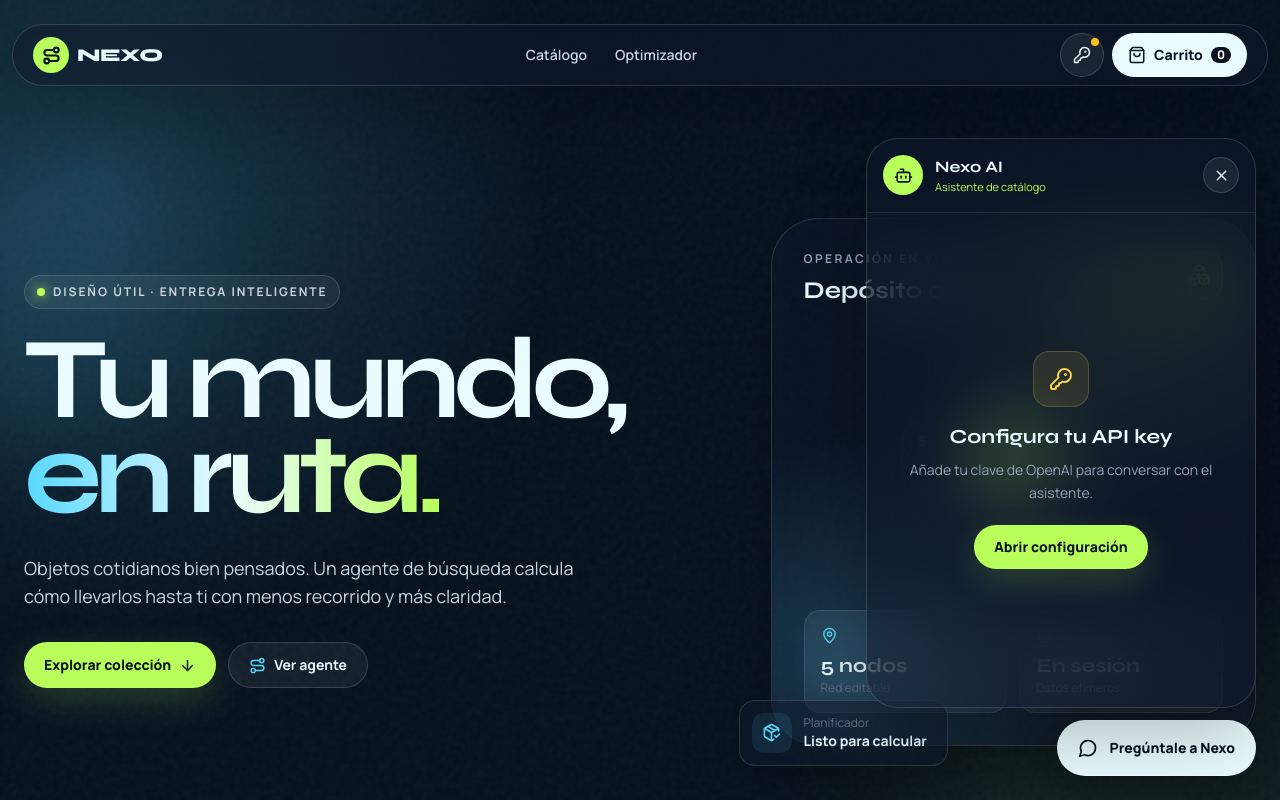
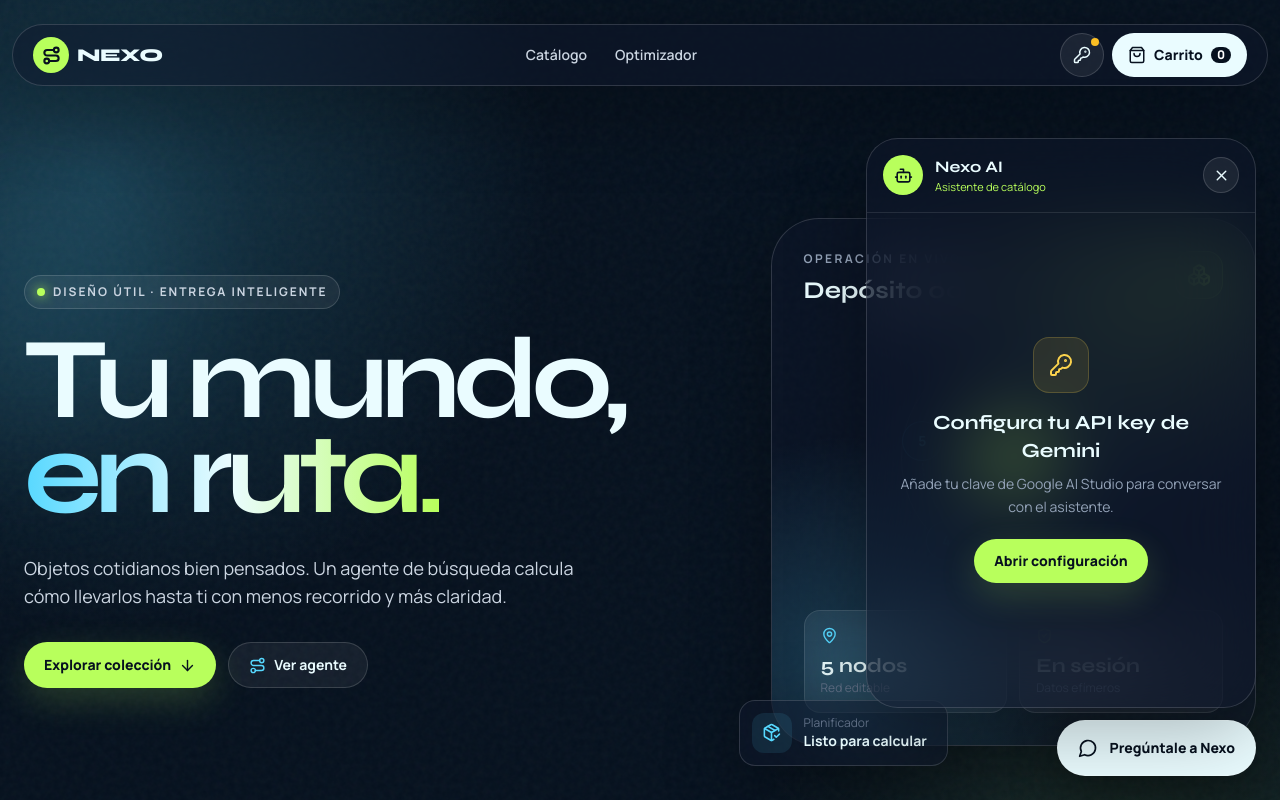
Before and after one commit to katrielcastillo-blip/nexo-glass-store, a Next.js app: page / in a window 1280 px wide. Both pictures are taken after a click on the button "Pregúntale a Nexo". Shown: the top 800 px of the page. Built offline with nearby package versions, Linux system fonts and the light colour scheme.

Commit message:
Actualiza texto restante a Gemini

```diff
--- a/components/chat-widget.tsx
+++ b/components/chat-widget.tsx
@@ -49,7 +49,7 @@ export function ChatWidget({ apiKey, onSettings }: ChatWidgetProps) {
         <section className="glass mb-3 flex h-[min(570px,calc(100vh-7rem))] w-[calc(100vw-2rem)] max-w-[390px] flex-col overflow-hidden rounded-[2rem]" aria-label="Asistente de compras">
           <header className="flex items-center justify-between border-b border-white/10 p-4"><div className="flex items-center gap-3"><span className="grid h-10 w-10 place-items-center rounded-full bg-acid text-ink"><Bot size={19} /></span><div><p className="font-display font-bold">Nexo AI</p><p className="text-[11px] text-acid">Asistente de catálogo</p></div></div><button className="icon-button h-9 w-9" onClick={() => setOpen(false)} aria-label="Cerrar chat"><X size={17} /></button></header>
           {!apiKey ? (
-            <div className="grid flex-1 place-items-center p-7 text-center"><div><span className="mx-auto mb-4 grid h-14 w-14 place-items-center rounded-2xl border border-amber-300/20 bg-amber-300/10 text-amber-300"><KeyRound /></span><h3 className="font-display text-xl font-bold">Configura tu API key</h3><p className="mt-2 text-sm leading-relaxed text-slate-400">Añade tu clave de OpenAI para conversar con el asistente.</p><button className="primary-button mt-5" onClick={onSettings}>Abrir configuración</button></div></div>
+            <div className="grid flex-1 place-items-center p-7 text-center"><div><span className="mx-auto mb-4 grid h-14 w-14 place-items-center rounded-2xl border border-amber-300/20 bg-amber-300/10 text-amber-300"><KeyRound /></span><h3 className="font-display text-xl font-bold">Configura tu API key de Gemini</h3><p className="mt-2 text-sm leading-relaxed text-slate-400">Añade tu clave de Google AI Studio para conversar con el asistente.</p><button className="primary-button mt-5" onClick={onSettings}>Abrir configuración</button></div></div>
           ) : (
             <><div className="no-scrollbar flex-1 space-y-3 overflow-y-auto p-4" aria-live="polite">{messages.map((message, index) => <div key={index} className={`max-w-[86%] rounded-2xl px-4 py-3 text-sm leading-relaxed ${message.role === "user" ? "ml-auto rounded-br-md bg-acid text-ink" : "glass-soft rounded-bl-md text-slate-200"}`}>{message.content}</div>)}{loading && <div className="glass-soft flex w-fit items-center gap-2 rounded-2xl px-4 py-3 text-sm text-slate-400"><LoaderCircle size={15} className="animate-spin" /> Pensando</div>}<div ref={bottomRef} /></div><form onSubmit={send} className="flex gap-2 border-t border-white/10 p-3"><input className="field min-w-0 rounded-full py-2.5" value={input} onChange={(event) => setInput(event.target.value)} placeholder="¿Qué me recomiendas?" aria-label="Mensaje" /><button type="submit" disabled={!input.trim() || loading} className="icon-button shrink-0 bg-acid text-ink hover:bg-[#c8ff83]" aria-label="Enviar mensaje"><Send size={17} /></button></form></>
           )}
```
